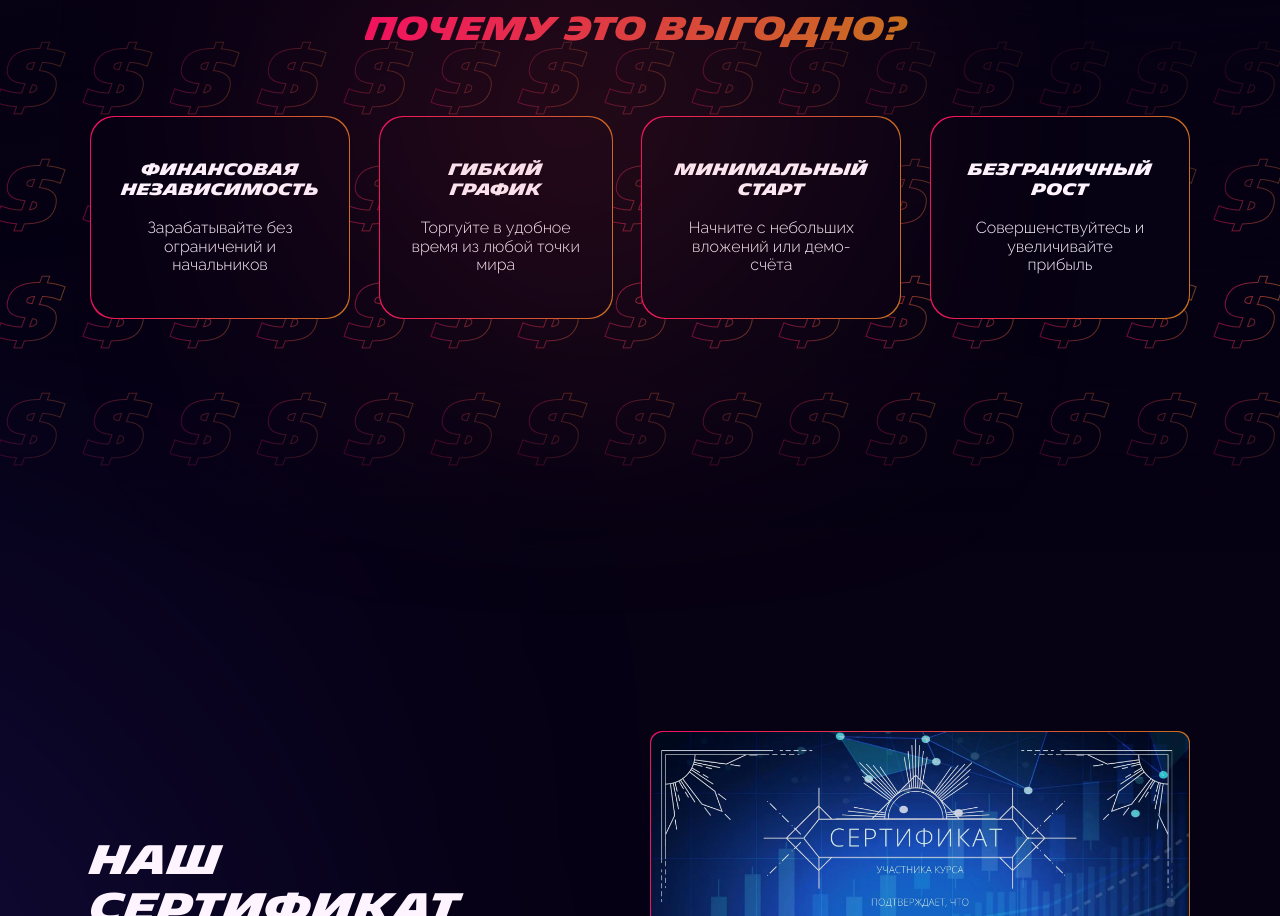
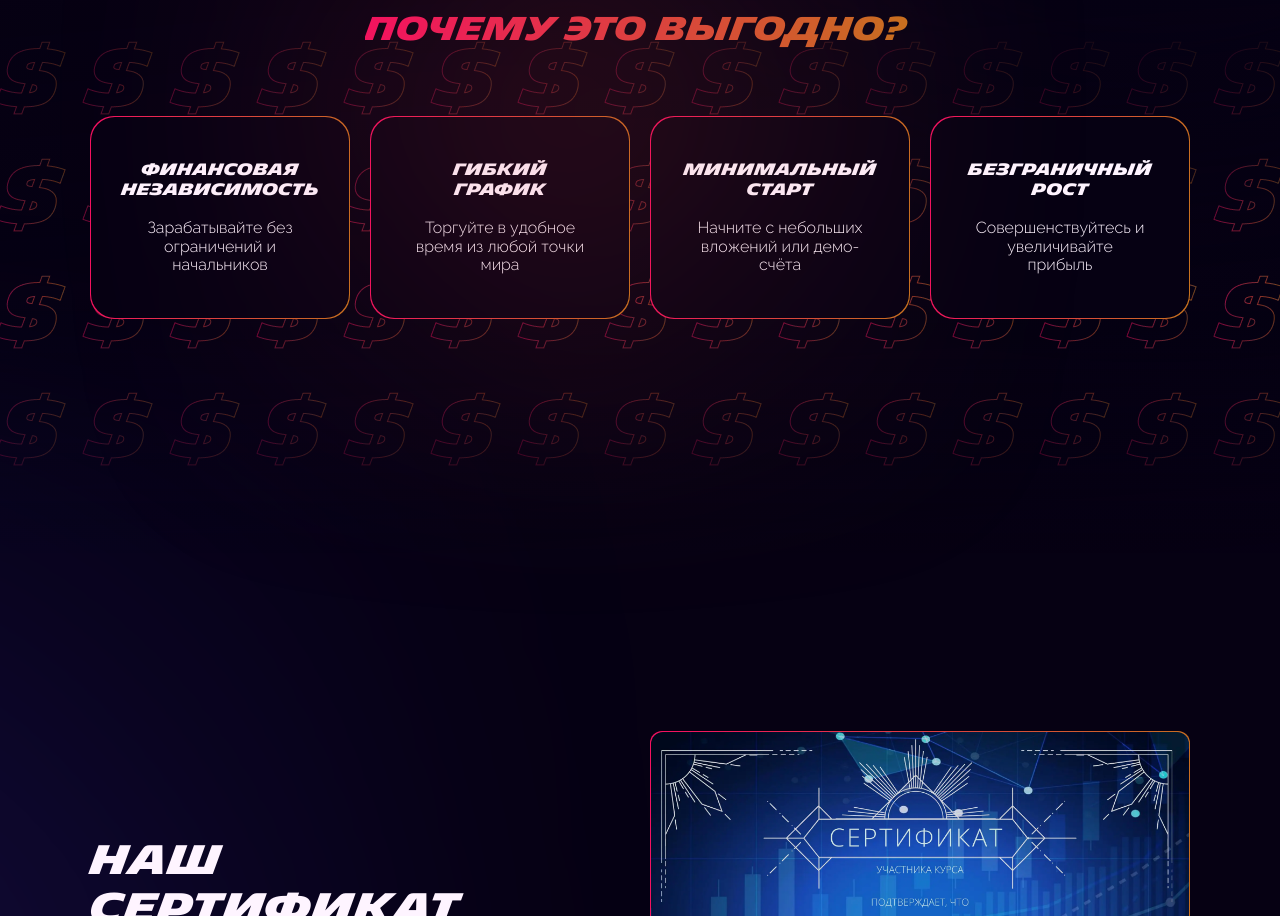
Before and after one commit to cyanidium-dev/crypto-landing, a Next.js app: page / in a window 1280 px wide. Shown: the part 4198-5114 px from the top of the page. Built offline with nearby package versions, Linux system fonts and the light colour scheme.

Commit message:
updated benefit item styles

```diff
--- a/src/components/homePage/tradingBenefits/BenefitItem.tsx
+++ b/src/components/homePage/tradingBenefits/BenefitItem.tsx
@@ -11,7 +11,6 @@ export default function BenefitItem({ benefit }: BenefitItemProps) {
   const { title, description } = benefit;
 
   return (
-    <div className="flex justify-center items-center w-full max-w-[331px] laptop:max-w-[260px] h-[203px] p-[1px] rounded-[24px] bg-caviarGradient">
     <div className="flex flex-col justify-center items-center w-full h-full px-[59px] laptop:px-[31px] py-[44px] bg-black rounded-[24px]">
       <div className="max-w-[198px]">
         <h3 className="whitespace-pre-line mb-5 font-michelin uppercase text-16bold text-center">
@@ -22,6 +21,5 @@ export default function BenefitItem({ benefit }: BenefitItemProps) {
         </p>
       </div>
     </div>
-    </div>
   );
 }
--- a/src/components/homePage/tradingBenefits/BenefitsList.tsx
+++ b/src/components/homePage/tradingBenefits/BenefitsList.tsx
@@ -3,7 +3,7 @@ import React from "react";
 import BenefitItem from "./BenefitItem";
 import { motion } from "framer-motion";
 
-const fadeInAnimation = (idx:number) => ({
+const fadeInAnimation = (idx: number) => ({
   hidden: { opacity: 0, y: idx % 2 === 0 ? -60 : 60 },
   visible: {
     opacity: 1,
@@ -41,7 +41,11 @@ export default function BenefitsList() {
     max-w-[989px] laptop:max-w-[1100px] mx-auto"
     >
       {benefitsList.map((benefit, idx) => (
-        <motion.li key={idx} variants={fadeInAnimation(idx)}>
+        <motion.li
+          key={idx}
+          variants={fadeInAnimation(idx)}
+          className="flex justify-center items-center w-full max-w-[331px] laptop:max-w-[260px] h-[203px] p-[1px] rounded-[24px] bg-caviarGradient"
+        >
           <BenefitItem benefit={benefit} />
         </motion.li>
       ))}
```
Lines whose indentation alone changed are shown as unchanged.
